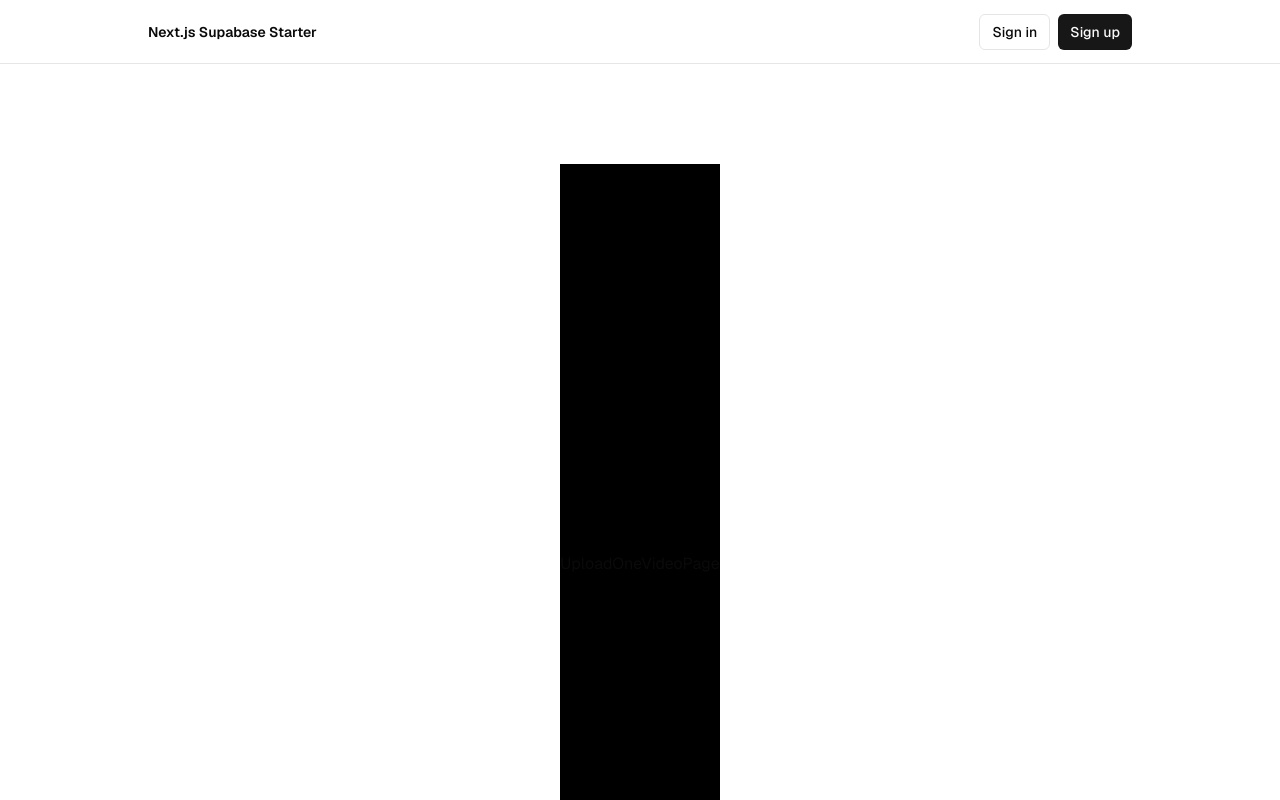
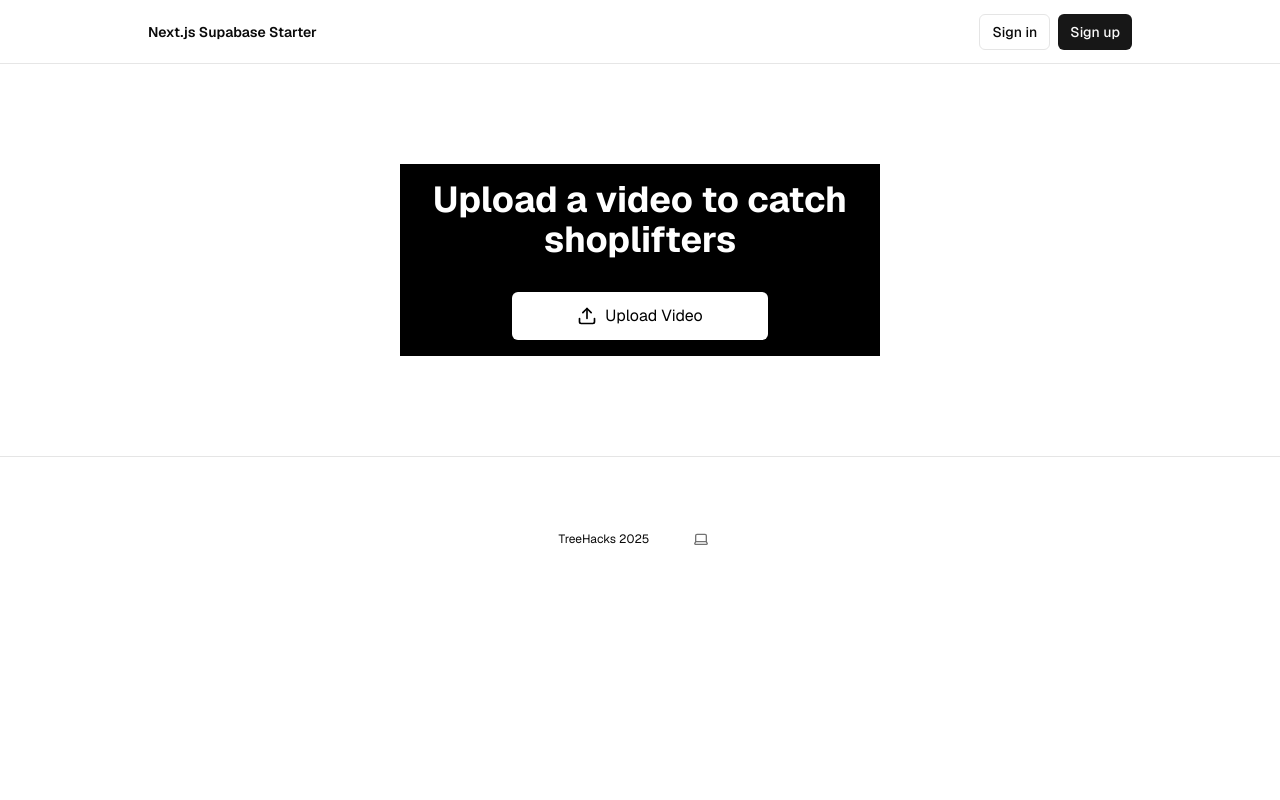
Before and after one commit to jaydaftari/person-of-interest, a Next.js app: page /pages/uploadOneVideoPage in a window 1280 px wide. Shown: the top 800 px of the page. Built offline with nearby package versions, Linux system fonts and the light colour scheme; no server answers.

Commit message:
upload button for uploadOneVideoPage

```diff
--- a/app/pages/realtimeStreamPage/page.tsx
+++ b/app/pages/realtimeStreamPage/page.tsx
@@ -1,8 +1,9 @@
 export default function RealtimeStreamPage() {
     return (
-        <main className="flex min-h-screen flex-col items-center justify-center bg-black">
-            <h1>RealtimeStreamPage</h1>
-            {/* Add your components here */}
-        </main>
+        <main className="flex flex-col items-center justify-center bg-black p-4">
+        <div className="w-full max-w-md space-y-8 text-center">
+          <h1 className="text-3xl md:text-4xl font-bold text-white mb-6">Realtime Stream Page</h1>
+        </div>
+      </main>
     )
 }
--- a/app/pages/searchPastVideosPage/page.tsx
+++ b/app/pages/searchPastVideosPage/page.tsx
@@ -1,8 +1,9 @@
 export default function SearchPastVideosPage() {
     return (
-        <main className="flex min-h-screen flex-col items-center justify-center bg-black">
-            <h1>SearchPastVideosPage</h1>
-            {/* Add your search functionality here */}
-        </main>
+        <main className="flex flex-col items-center justify-center bg-black p-4">
+        <div className="w-full max-w-md space-y-8 text-center">
+          <h1 className="text-3xl md:text-4xl font-bold text-white mb-6">Search Past Videos</h1>
+        </div>
+      </main>
     )
 }
--- a/app/pages/uploadOneVideoPage/page.tsx
+++ b/app/pages/uploadOneVideoPage/page.tsx
@@ -1,8 +1,14 @@
+import UploadFileButton from "@/components/ui/uploadFileButton"
+
 export default function UploadOneVideoPage() {
-  return (
-    <main className="flex min-h-screen flex-col items-center justify-center bg-black">
-      <h1>UploadOneVideoPage</h1>
-      {/* <UploadButton text="Upload File" /> */}
-    </main>
-  )
-}
+    return (
+      <main className="flex flex-col items-center justify-center bg-black p-4">
+        <div className="w-full max-w-md space-y-8 text-center">
+          <h1 className="text-3xl md:text-4xl font-bold text-white mb-6">Upload a video to catch shoplifters</h1>
+            <div className="flex justify-center">
+                <UploadFileButton />
+            </div>
+        </div>
+      </main>
+    )
+  }
--- /dev/null
+++ b/components/ui/uploadFileButton.tsx
@@ -0,0 +1,41 @@
+"use client"
+
+import type React from "react"
+
+import { useState, useRef } from "react"
+import { Upload } from "lucide-react"
+
+const UploadFileButton = () => {
+  const [fileName, setFileName] = useState("")
+  const fileInputRef = useRef<HTMLInputElement>(null)
+
+  const handleUpload = (event: React.ChangeEvent<HTMLInputElement>) => {
+    const file = event.target.files?.[0]
+    if (file) {
+      setFileName(file.name)
+      // Here you would typically handle the file upload to your server
+      console.log("File selected:", file)
+    }
+  }
+
+  return (
+    <div className="relative z-10">
+      <button
+        onClick={() => fileInputRef.current?.click()}
+        className="flex items-center justify-center w-64 px-4 py-3 text-black bg-white rounded-md shadow-lg hover:bg-gray-100 focus:outline-none focus:ring-2 focus:ring-white transition-colors"
+      >
+        {fileName ? (
+          <span className="truncate">{fileName}</span>
+        ) : (
+          <>
+            <Upload className="mr-2 h-5 w-5" />
+            Upload Video
+          </>
+        )}
+      </button>
+      <input type="file" ref={fileInputRef} onChange={handleUpload} accept="video/*" className="hidden" />
+    </div>
+  )
+}
+
+export default UploadFileButton
```
